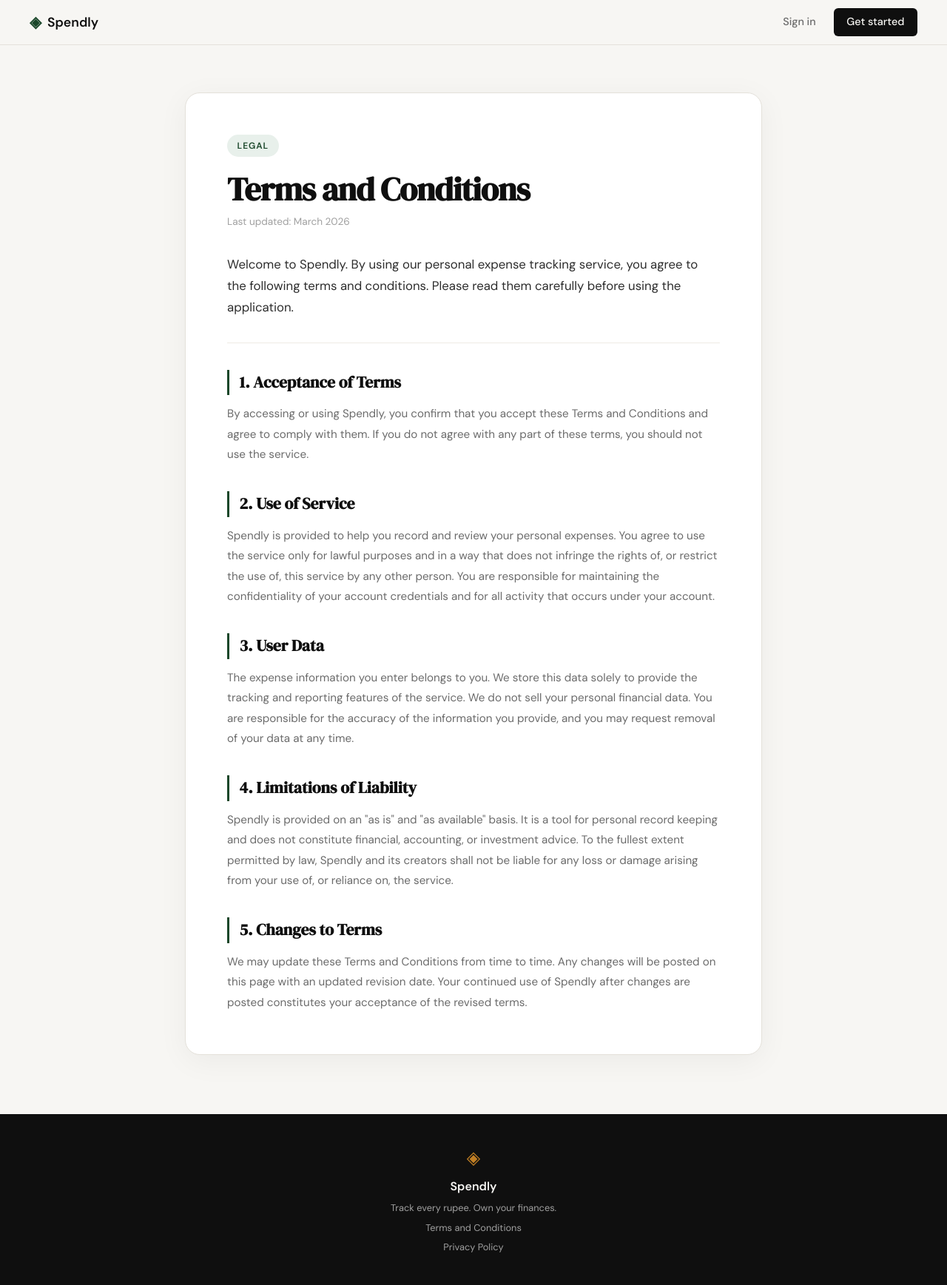
After one commit to Bhavesh884/expense-tracker, a Flask app: page /terms in a window 1280 px wide. The commit adds this page. Shown: the whole page at 74% size. Run offline with Flask 3, Linux system fonts and the light colour scheme.

Commit message:
landing: added terms page and route. added couple of links in footer

```diff
--- a/app.py
+++ b/app.py
@@ -10,6 +10,11 @@ app = Flask(__name__)
 @app.route("/")
 def landing():
     return render_template("landing.html")
+
+
+@app.route("/terms")
+def terms():
+    return render_template("terms.html")
 
 
 @app.route("/register")
--- a/static/css/style.css
+++ b/static/css/style.css
@@ -478,6 +478,76 @@ a { color: inherit; text-decoration: none; }
 .auth-switch a:hover { text-decoration: underline; }
 
 /* ------------------------------------------------------------------ */
+/* Legal pages (terms, privacy)                                        */
+/* ------------------------------------------------------------------ */
+
+.legal {
+    padding: 4rem 2rem 5rem;
+}
+
+.legal-inner {
+    max-width: 780px;
+    margin: 0 auto;
+    background: var(--paper-card);
+    border: 1px solid var(--border);
+    border-radius: var(--radius-lg);
+    padding: 3.5rem clamp(1.5rem, 5vw, 3.5rem);
+    box-shadow: 0 8px 40px rgba(0,0,0,0.05);
+}
+
+.legal-badge {
+    display: inline-block;
+    background: var(--accent-light);
+    color: var(--accent);
+    font-size: 0.75rem;
+    font-weight: 600;
+    letter-spacing: 0.08em;
+    text-transform: uppercase;
+    padding: 0.35rem 0.85rem;
+    border-radius: 999px;
+    margin-bottom: 1.25rem;
+}
+
+.legal-title {
+    font-family: var(--font-display);
+    font-size: clamp(2rem, 4vw, 2.75rem);
+    line-height: 1.1;
+    letter-spacing: -0.02em;
+    color: var(--ink);
+    margin-bottom: 0.5rem;
+}
+
+.legal-updated {
+    font-size: 0.85rem;
+    color: var(--ink-faint);
+    margin-bottom: 2rem;
+}
+
+.legal-intro {
+    font-size: 1.05rem;
+    color: var(--ink-soft);
+    line-height: 1.75;
+    padding-bottom: 2rem;
+    margin-bottom: 2rem;
+    border-bottom: 1px solid var(--border-soft);
+}
+
+.legal-heading {
+    font-family: var(--font-display);
+    font-size: 1.35rem;
+    color: var(--ink);
+    margin: 2.25rem 0 0.75rem;
+    padding-left: 0.85rem;
+    border-left: 3px solid var(--accent);
+}
+
+.legal-body {
+    font-size: 0.95rem;
+    color: var(--ink-muted);
+    line-height: 1.8;
+}
+
+/* ------------------------------------------------------------------ */
 /* Footer                                                              */
 /* ------------------------------------------------------------------ */
 
@@ -507,6 +577,14 @@ a { color: inherit; text-decoration: none; }
     color: var(--ink-faint);
 }
 
+.footer-inner a {
+    font-size: 0.8rem;
+    color: var(--ink-faint);
+    transition: color 0.2s;
+}
+
+.footer-inner a:hover { color: var(--paper); }
+
 /* ------------------------------------------------------------------ */
 /* Responsive                                                          */
 /* ------------------------------------------------------------------ */
--- a/templates/base.html
+++ b/templates/base.html
@@ -34,6 +34,8 @@
             <span class="brand-icon">◈</span>
             <span class="footer-name">Spendly</span>
             <p class="footer-copy">Track every rupee. Own your finances.</p>
+            <a href="{{ url_for('terms') }}">Terms and Conditions</a>
+            <a href="#">Privacy Policy</a>
         </div>
     </footer>
 
--- /dev/null
+++ b/templates/terms.html
@@ -0,0 +1,64 @@
+{% extends "base.html" %}
+
+{% block title %}Spendly — Terms and Conditions{% endblock %}
+
+{% block content %}
+
+<section class="legal">
+    <div class="legal-inner">
+        <span class="legal-badge">Legal</span>
+        <h1 class="legal-title">Terms and Conditions</h1>
+        <p class="legal-updated">Last updated: March 2026</p>
+
+        <p class="legal-intro">
+            Welcome to Spendly. By using our personal expense tracking service,
+            you agree to the following terms and conditions. Please read them
+            carefully before using the application.
+        </p>
+
+        <h2 class="legal-heading">1. Acceptance of Terms</h2>
+        <p class="legal-body">
+            By accessing or using Spendly, you confirm that you accept these
+            Terms and Conditions and agree to comply with them. If you do not
+            agree with any part of these terms, you should not use the service.
+        </p>
+
+        <h2 class="legal-heading">2. Use of Service</h2>
+        <p class="legal-body">
+            Spendly is provided to help you record and review your personal
+            expenses. You agree to use the service only for lawful purposes and
+            in a way that does not infringe the rights of, or restrict the use
+            of, this service by any other person. You are responsible for
+            maintaining the confidentiality of your account credentials and for
+            all activity that occurs under your account.
+        </p>
+
+        <h2 class="legal-heading">3. User Data</h2>
+        <p class="legal-body">
+            The expense information you enter belongs to you. We store this data
+            solely to provide the tracking and reporting features of the service.
+            We do not sell your personal financial data. You are responsible for
+            the accuracy of the information you provide, and you may request
+            removal of your data at any time.
+        </p>
+
+        <h2 class="legal-heading">4. Limitations of Liability</h2>
+        <p class="legal-body">
+            Spendly is provided on an "as is" and "as available" basis. It is a
+            tool for personal record keeping and does not constitute financial,
+            accounting, or investment advice. To the fullest extent permitted by
+            law, Spendly and its creators shall not be liable for any loss or
+            damage arising from your use of, or reliance on, the service.
+        </p>
+
+        <h2 class="legal-heading">5. Changes to Terms</h2>
+        <p class="legal-body">
+            We may update these Terms and Conditions from time to time. Any
+            changes will be posted on this page with an updated revision date.
+            Your continued use of Spendly after changes are posted constitutes
+            your acceptance of the revised terms.
+        </p>
+    </div>
+</section>
+
+{% endblock %}
```
